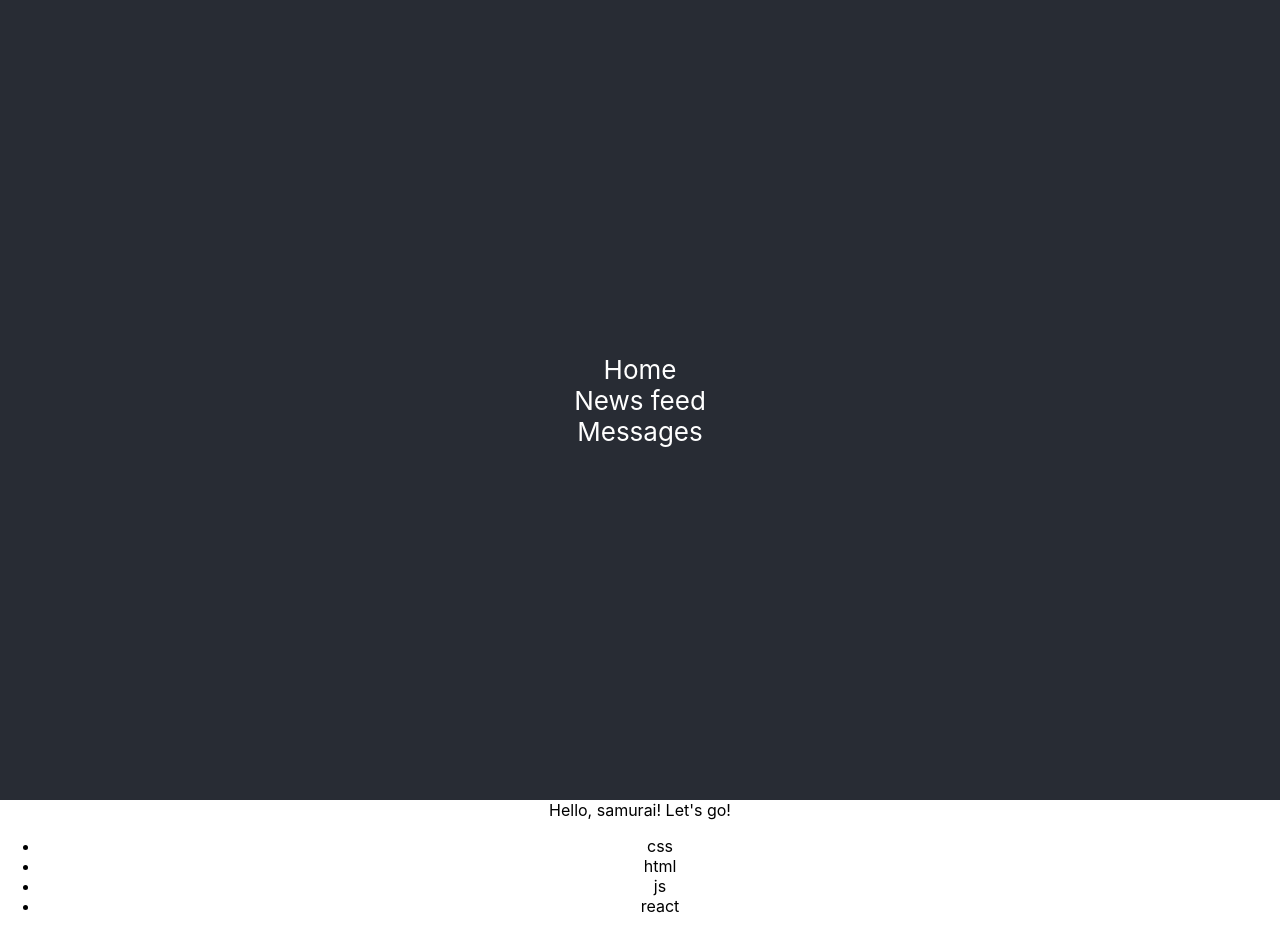
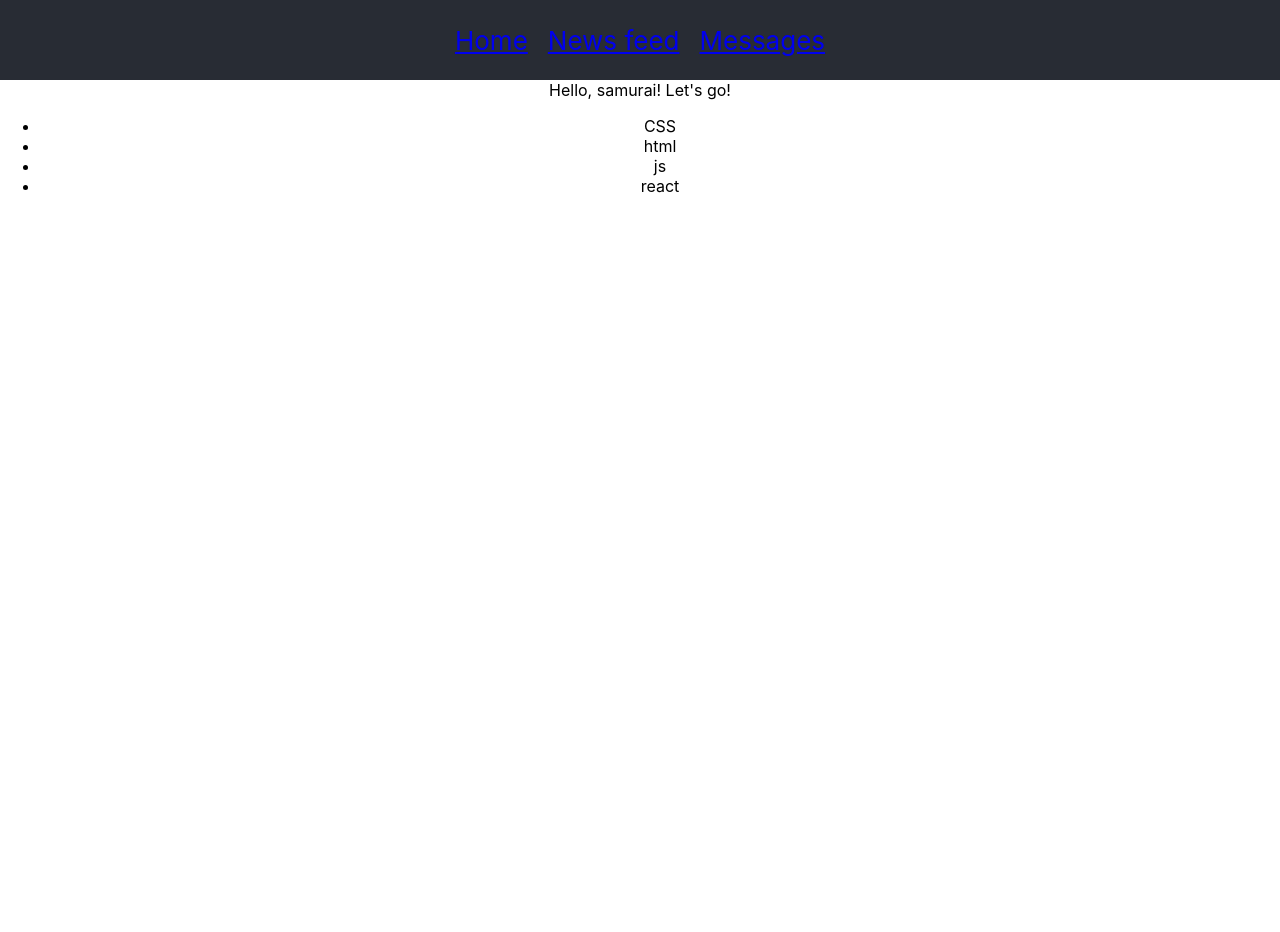
Before and after one commit to showermax/Samurai-way, a React (Create React App) app: page / in a window 1280 px wide. After the commit the page ends 800 px from the top, so only its background shows below. Built offline with nearby package versions, Linux system fonts and the light colour scheme.

Commit message:
Samurai-way 09 lesson

```diff
--- a/src/App.css
+++ b/src/App.css
@@ -15,9 +15,10 @@
 
 .App-header {
   background-color: #282c34;
-  min-height: 100vh;
+  min-height: 10vh;
   display: flex;
-  flex-direction: column;
+  flex-direction: row;
+  gap: 20px;
   align-items: center;
   justify-content: center;
   font-size: calc(10px + 2vmin);
--- a/src/App.tsx
+++ b/src/App.tsx
@@ -1,5 +1,7 @@
 import React from 'react';
 import './App.css';
+import {Technologies} from "./Technologies";
+import {Header} from "./Header";
 
 function App() {
     return (
@@ -9,27 +11,5 @@ function App() {
         </div>
     );
 }
-function Technologies() {
-    return (
-        <div className="App">
-            Hello, samurai! Let's go!
-            <ul>
-                <li>css</li>
-                <li>html</li>
-                <li>js</li>
-                <li>react</li>
-            </ul>
-        </div>
-    )
-}
-function Header() {
-    return (
-        <div className="App-header">
-            <a> Home </a>
-            <a> News feed </a>
-            <a> Messages </a>
-        </div>
-    );
-}
 
 export default App;
--- /dev/null
+++ b/src/Header.tsx
@@ -0,0 +1,12 @@
+import React from "react";
+import App from "./App";
+
+export function Header() {
+    return (
+        <div className="App-header">
+            <a href={'#'}> Home </a>
+            <a href={'#'}> News feed </a>
+            <a href={'#'}> Messages </a>
+        </div>
+    );
+}
--- /dev/null
+++ b/src/Technologies.tsx
@@ -0,0 +1,15 @@
+import React from "react";
+
+export function Technologies() {
+    return (
+        <div className="App">
+            Hello, samurai! Let's go!
+            <ul>
+                <li>CSS</li>
+                <li>html</li>
+                <li>js</li>
+                <li>react</li>
+            </ul>
+        </div>
+    )
+}
```
